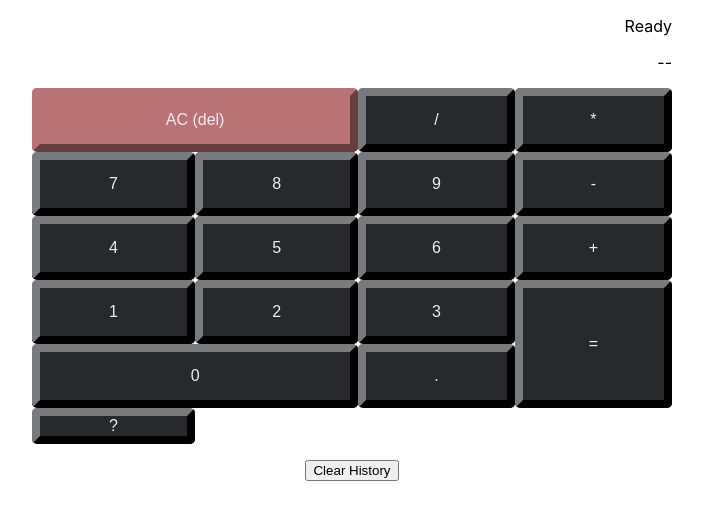
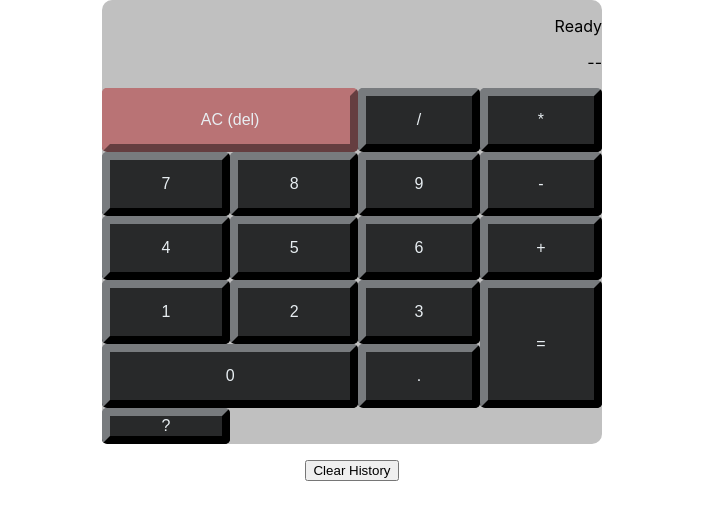
Before and after one commit to nic-vo/nv-portfolio, a Next.js app: page /fcc/ex-calculator in a window 1280 px wide. Shown: the top 520 px of the page, without its empty margins (288-991 px from the left). Built offline with nearby package versions, Linux system fonts and the light colour scheme.

Commit message:
Make calculator silver and round
Add width limit

```diff
--- a/styles/fcc/Calculator/Calculator.module.css
+++ b/styles/fcc/Calculator/Calculator.module.css
@@ -12,7 +12,10 @@
 }
 
 .calculator {
-	width: 90%
+	width: 90%;
+	max-width: 500px;
+	background-color: silver;
+	border-radius: 10px;
 }
 
 @media (min-aspect-ratio: 3/4) {
```
